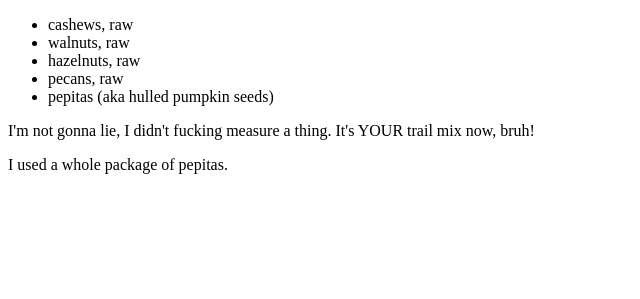
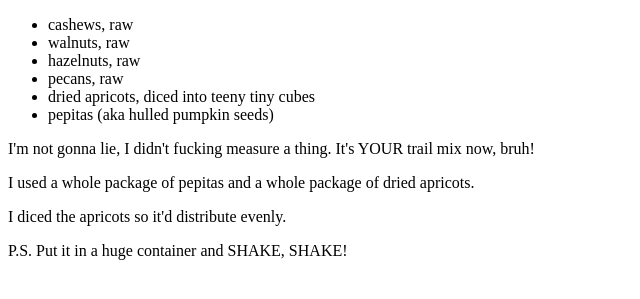
Before and after one commit to solsinger/the-odin-project, a plain HTML site: page recipes/recipes/trail_mix_1.html in a window 1280 px wide. Shown: the part 105-404 px from the top of the page, without its empty margins (0-640 px from the left). Drawn offline with Linux system fonts and the light colour scheme.

Commit message:
trail mix recipe update

```diff
--- a/recipes/recipes/trail_mix_1.html
+++ b/recipes/recipes/trail_mix_1.html
@@ -14,9 +14,12 @@
         <li>walnuts, raw</li>
         <li>hazelnuts, raw</li>
         <li>pecans, raw</li>
+        <li>dried apricots, diced into teeny tiny cubes</li>
         <li>pepitas (aka hulled pumpkin seeds)</li>
     </ul>
     <p>I'm not gonna lie, I didn't fucking measure a thing. It's YOUR trail mix now, bruh!</p>
-    <p>I used a whole package of pepitas.</p>
+    <p>I used a whole package of pepitas and a whole package of dried apricots.</p>
+    <p>I diced the apricots so it'd distribute evenly.</p>
+    <p>P.S. Put it in a huge container and SHAKE, SHAKE!</p>
 </body>
 </html>
```
